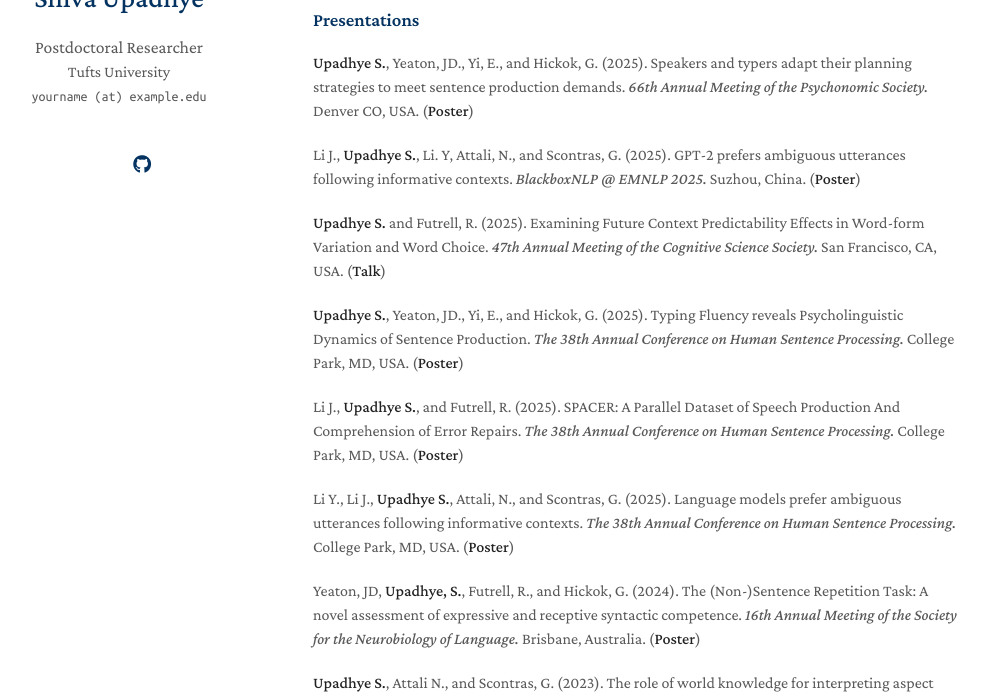
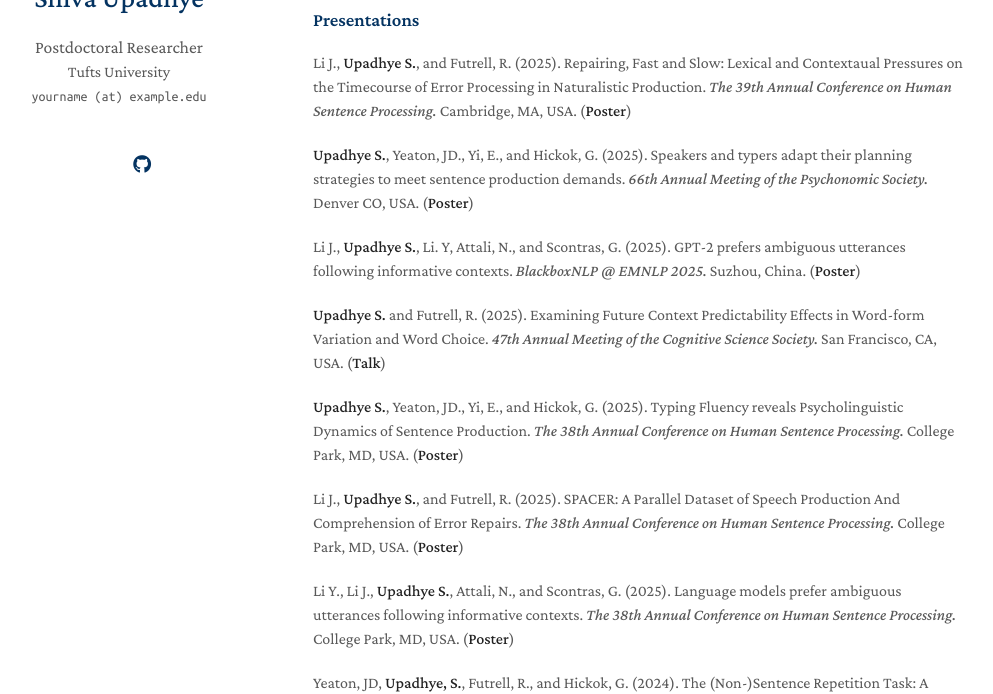
Before and after one commit to shiupadhye/shiupadhye.github.io, a Jekyll site: the page built from index.md, in a window 1280 px wide and 900 px high, scrolled down 1880 px, cut to the strip 206-900 px from the top of the window. Shown: the whole strip, without its empty margins (157-1150 px from the left). Built offline with Jekyll 4.4.1, drawn with Linux system fonts in a browser that asks for light colours; a style sheet for code colours, icons or effects is not loaded; our own code applies the rules of GitHub Pages for plain Markdown files.

Commit message:
Update index.md

```diff
--- a/index.md
+++ b/index.md
@@ -14,6 +14,7 @@ Before that, I earned my Bachelor’s degree in Cognitive Science with a concent
 ### Publications
 {% include_relative _includes/publications.md %}
 ### Presentations
+<p>Li J., <strong>Upadhye S.</strong>, and Futrell, R. (2025). Repairing, Fast and Slow: Lexical and Contextaual Pressures on the Timecourse of Error Processing in Naturalistic Production. <em>The 39th Annual Conference on Human Sentence Processing. </em> Cambridge, MA, USA. (<strong>Poster</strong>)</p>
 
 <p> <strong> Upadhye S.</strong>, Yeaton, JD., Yi, E., and Hickok, G. (2025). Speakers and typers adapt their planning strategies to meet sentence production demands. <em> 66th Annual Meeting of the Psychonomic Society.</em> Denver CO, USA. (<strong>Poster</strong>) </p>
 
```
